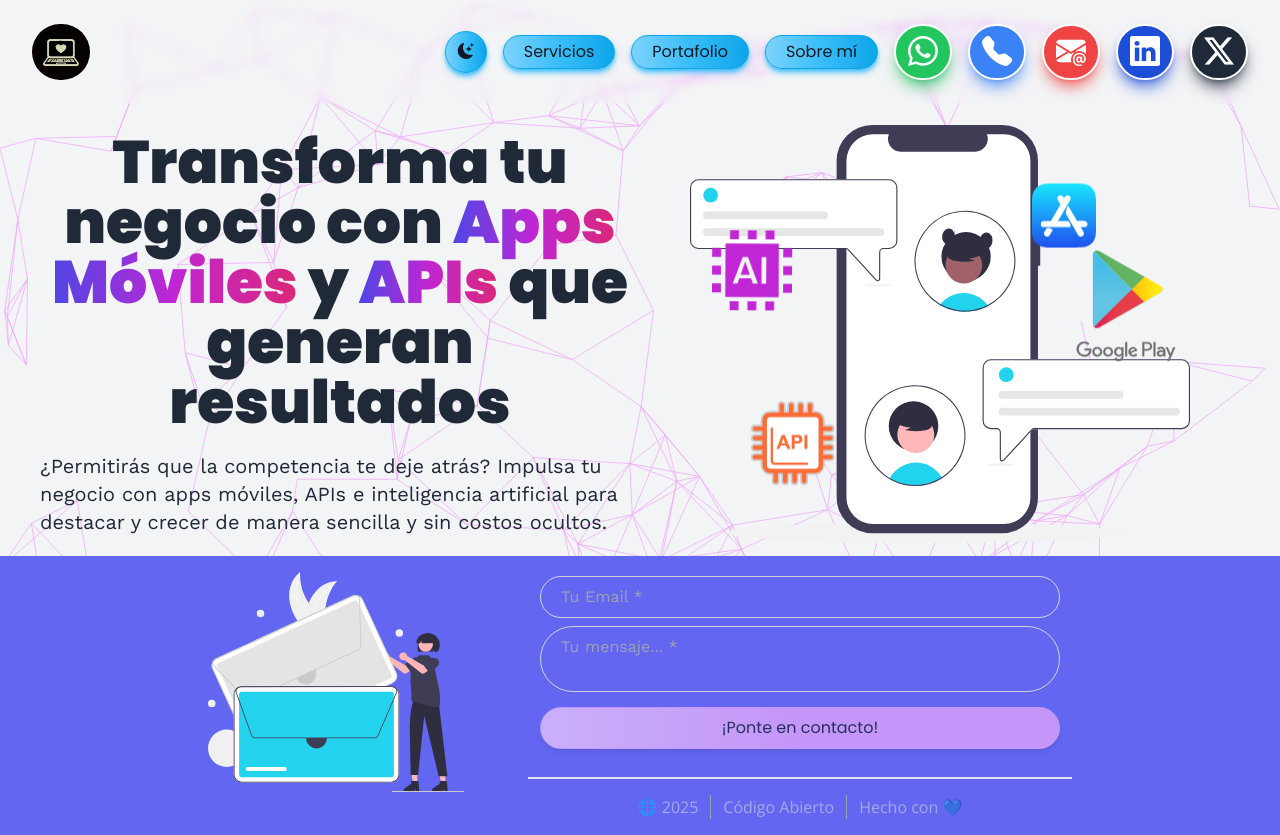
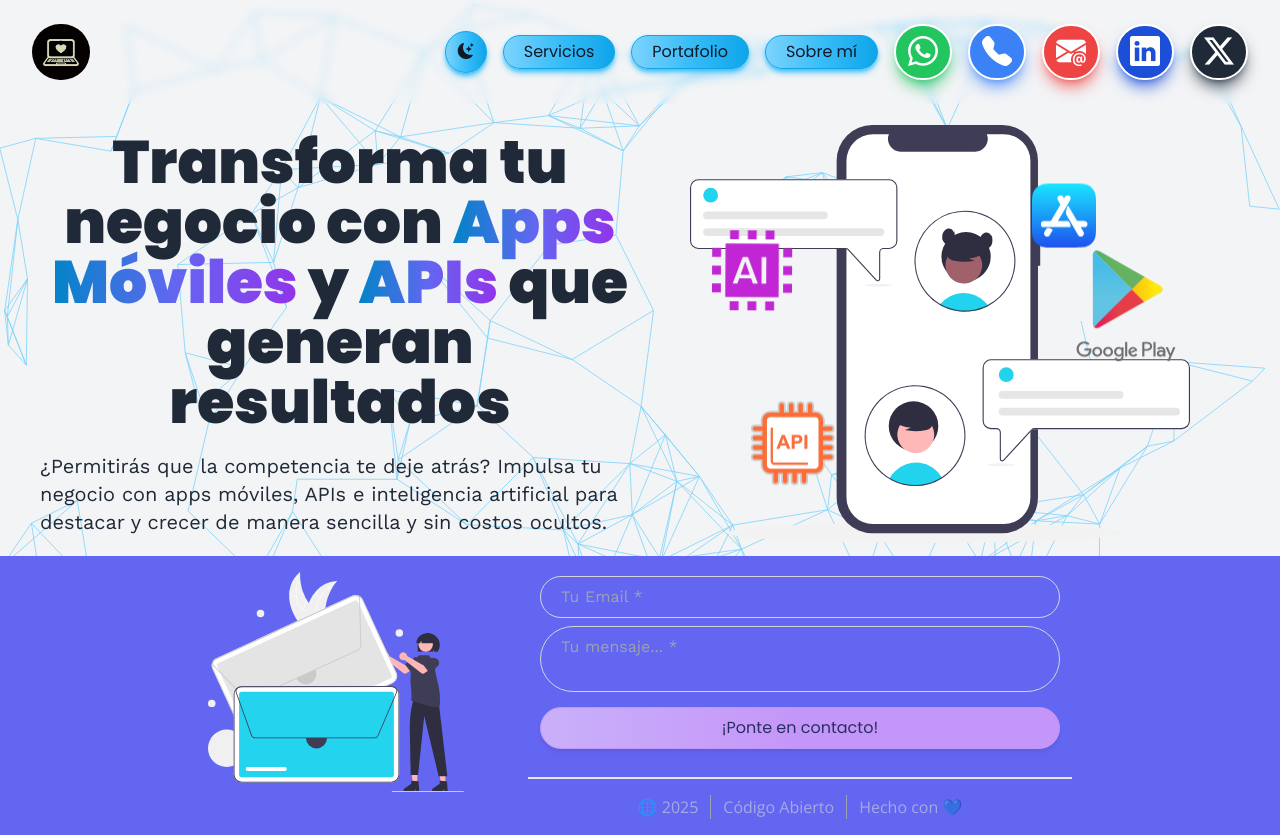
Before and after one commit to hararec-dev/hararecdev, a React (Vite) app: page / in a window 1280 px wide. Built offline with nearby package versions, Linux system fonts and the light colour scheme.

Commit message:
style(ui): update color schemes and add new SVG assets

```diff
--- a/src/components/shared/GradientText.tsx
+++ b/src/components/shared/GradientText.tsx
@@ -4,7 +4,7 @@ export type GradientTextProps = React.PropsWithChildren< {
 
 export const GradientText: React.FC<GradientTextProps> = ({ children, className = "" }) => {
     return (
-        <span className={`bg-clip-text text-transparent bg-gradient-to-r from-indigo-600 via-fuchsia-600 to-pink-600 dark:from-sky-400 dark:via-violet-500 dark:to-pink-500 ${className}`}>
+        <span className={`bg-clip-text text-transparent bg-gradient-to-r from-sky-600 via-indigo-500 to-purple-600 dark:from-sky-400 dark:via-violet-500 dark:to-pink-500 ${className}`}>
             {children}
         </span>
     );
--- a/src/components/ui/BackgroundCanvas.tsx
+++ b/src/components/ui/BackgroundCanvas.tsx
@@ -21,7 +21,7 @@ export const BackgroundCanvas = () => {
       const bgElement = document.createElement('div');
       const textElement = document.createElement('div');
       bgElement.className = isDark ? 'bg-background-dark' : 'bg-background-light';
-      textElement.className = isDark ? 'bg-fuchsia-900' : 'bg-fuchsia-300';
+      textElement.className = isDark ? 'bg-sky-800' : 'bg-sky-300';
       document.body.appendChild(bgElement);
       document.body.appendChild(textElement);
       const bgStyle = window.getComputedStyle(bgElement);
```
Also changed, not shown: public/images/undraw_chatting_2b1g-dark.svg (added), public/images/undraw_chatting_2b1g-light.svg (added).
